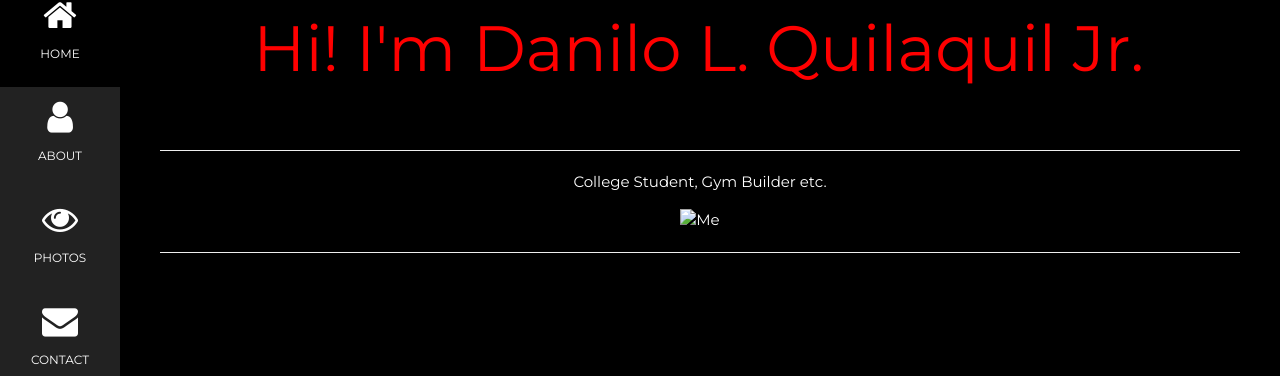
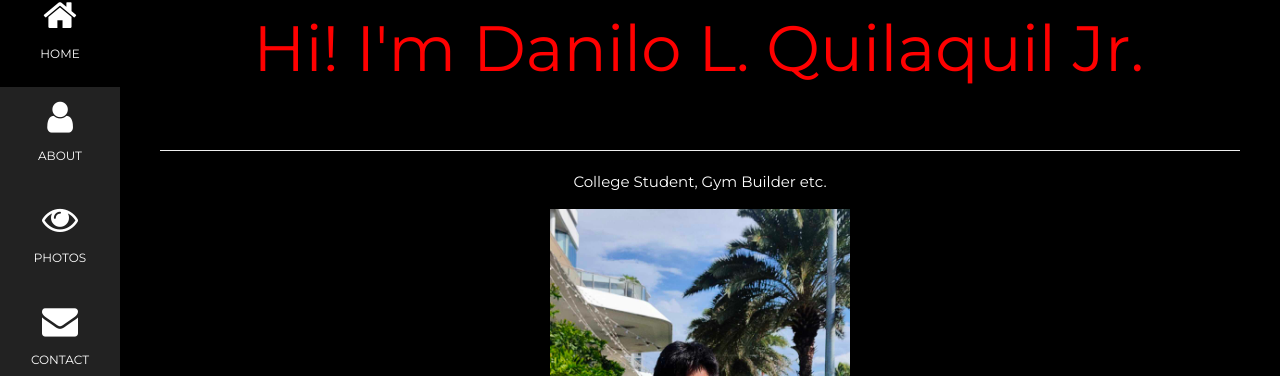
Before and after one commit to Danibunnyyy/my-website, a plain HTML site: page index.html in a window 1280 px wide. Shown: the part 105-481 px from the top of the page. Drawn offline with nearby package versions, Linux system fonts and the light colour scheme.

Commit message:
Update index.html

```diff
--- a/index.html
+++ b/index.html
@@ -99,7 +99,7 @@ body, h1,h2,h3,h4,h5,h6 {font-family: "Montserrat", sans-serif}
   </h1>
 	<hr>
     <p>College Student, Gym Builder etc.</p>
-    <img src="me.jpeg" alt="Me" class="w3-image" width="300" height="190">
+    <img src="Me.jpg" alt="Me" class="w3-image" width="300" height="190">
 	<hr>
   </header>
 
```
